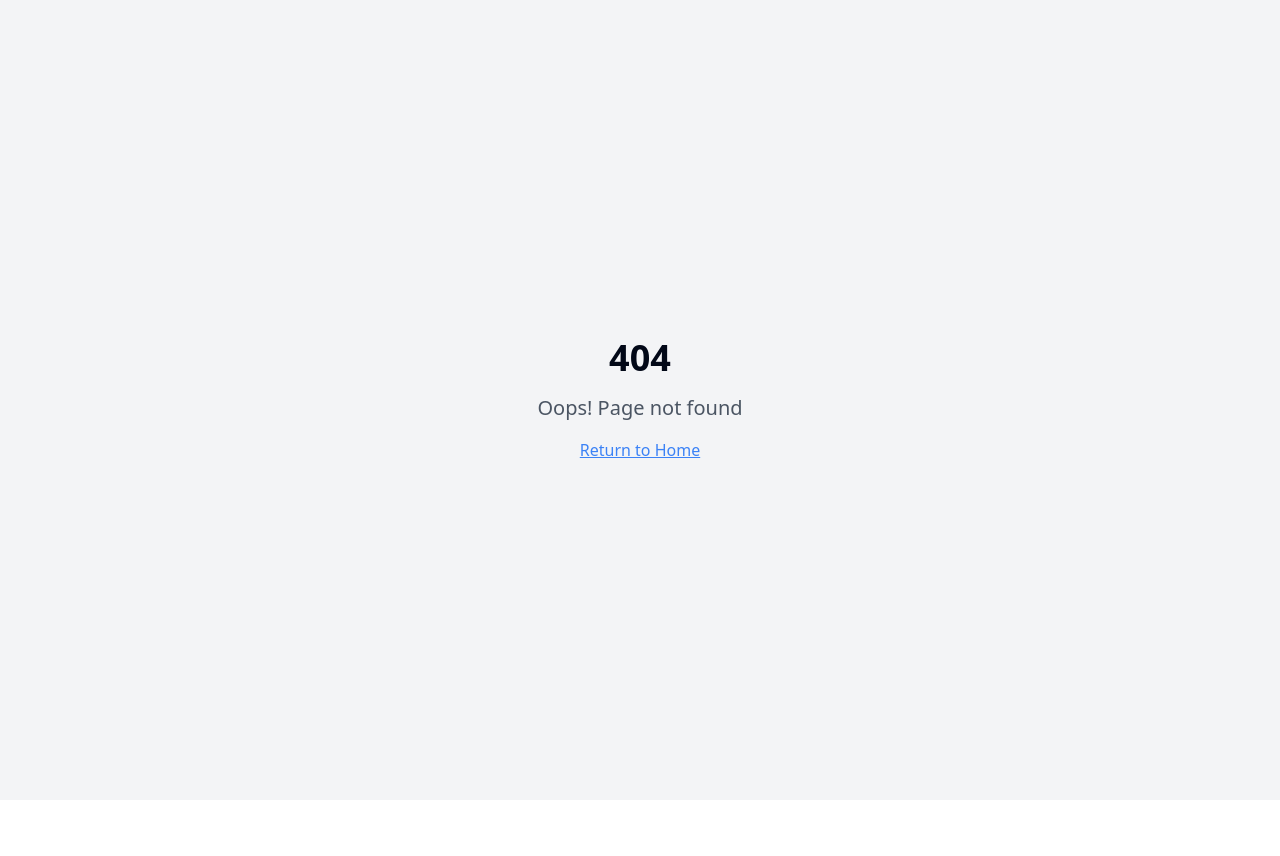
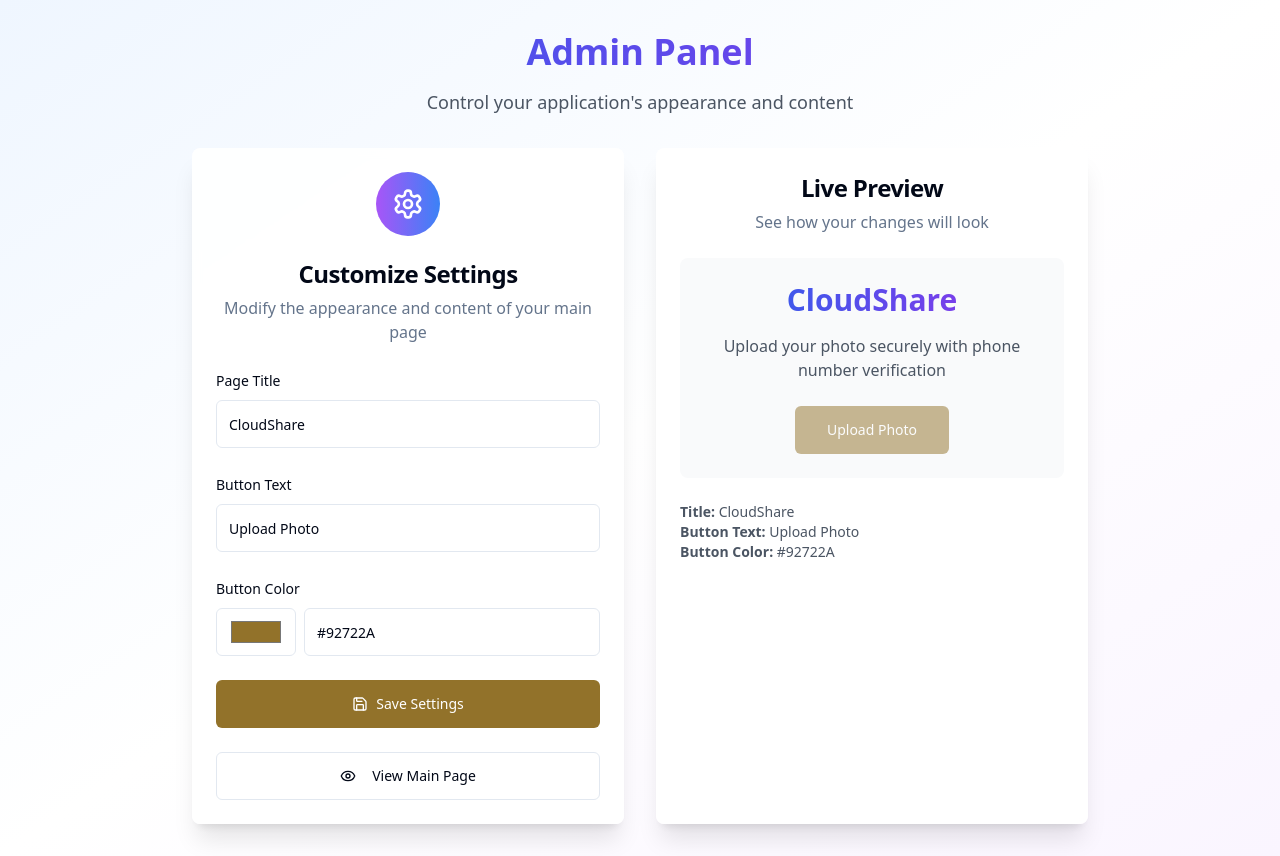
Before and after one commit to HSN-LUCA/snap-link-share-photo, a React (Vite) app: page /admin in a window 1280 px wide. Before the commit this address had no page. Before the commit the page ends 800 px from the top, so only its background shows below. Built offline with nearby package versions, Linux system fonts and the light colour scheme.

Commit message:
feat: Add admin panel for UI customization
Adds an admin panel to control button color, text, and title on the UI.

```diff
--- a/src/App.tsx
+++ b/src/App.tsx
@@ -6,6 +6,7 @@ import { QueryClient, QueryClientProvider } from "@tanstack/react-query";
 import { BrowserRouter, Routes, Route } from "react-router-dom";
 import Index from "./pages/Index";
 import Download from "./pages/Download";
+import Admin from "./pages/Admin";
 import NotFound from "./pages/NotFound";
 
 const queryClient = new QueryClient();
@@ -19,6 +20,7 @@ const App = () => (
         <Routes>
           <Route path="/" element={<Index />} />
           <Route path="/find-photo" element={<Download />} />
+          <Route path="/admin" element={<Admin />} />
           {/* ADD ALL CUSTOM ROUTES ABOVE THE CATCH-ALL "*" ROUTE */}
           <Route path="*" element={<NotFound />} />
         </Routes>
--- /dev/null
+++ b/src/pages/Admin.tsx
@@ -0,0 +1,199 @@
+
+import { useState, useEffect } from "react";
+import { Button } from "@/components/ui/button";
+import { Input } from "@/components/ui/input";
+import { Card, CardContent, CardDescription, CardHeader, CardTitle } from "@/components/ui/card";
+import { Label } from "@/components/ui/label";
+import { Settings, Save, Eye } from "lucide-react";
+import { useToast } from "@/hooks/use-toast";
+import { Link } from "react-router-dom";
+
+interface AdminSettings {
+  buttonColor: string;
+  buttonText: string;
+  pageTitle: string;
+}
+
+const Admin = () => {
+  const [settings, setSettings] = useState<AdminSettings>({
+    buttonColor: "#92722A",
+    buttonText: "Upload Photo",
+    pageTitle: "CloudShare"
+  });
+  const [isSaving, setIsSaving] = useState(false);
+  const { toast } = useToast();
+
+  useEffect(() => {
+    // Load settings from localStorage on component mount
+    const savedSettings = localStorage.getItem('adminSettings');
+    if (savedSettings) {
+      setSettings(JSON.parse(savedSettings));
+    }
+  }, []);
+
+  const handleSave = () => {
+    setIsSaving(true);
+
+    // Save settings to localStorage
+    localStorage.setItem('adminSettings', JSON.stringify(settings));
+
+    setTimeout(() => {
+      setIsSaving(false);
+      toast({
+        title: "Settings Saved!",
+        description: "Your changes have been applied successfully",
+      });
+    }, 1000);
+  };
+
+  const handleInputChange = (field: keyof AdminSettings, value: string) => {
+    setSettings(prev => ({
+      ...prev,
+      [field]: value
+    }));
+  };
+
+  return (
+    <div className="min-h-screen bg-gradient-to-br from-blue-50 via-white to-purple-50">
+      <div className="container mx-auto px-4 py-8">
+        <div className="text-center mb-8">
+          <h1 className="text-4xl font-bold bg-gradient-to-r from-blue-600 to-purple-600 bg-clip-text text-transparent mb-4">
+            Admin Panel
+          </h1>
+          <p className="text-gray-600 text-lg">
+            Control your application's appearance and content
+          </p>
+        </div>
+
+        <div className="max-w-4xl mx-auto grid grid-cols-1 lg:grid-cols-2 gap-8">
+          {/* Settings Panel */}
+          <Card className="backdrop-blur-sm bg-white/90 shadow-xl border-0">
+            <CardHeader className="text-center">
+              <div className="mx-auto w-16 h-16 bg-gradient-to-r from-purple-500 to-blue-500 rounded-full flex items-center justify-center mb-4">
+                <Settings className="w-8 h-8 text-white" />
+              </div>
+              <CardTitle className="text-2xl">Customize Settings</CardTitle>
+              <CardDescription className="text-base">
+                Modify the appearance and content of your main page
+              </CardDescription>
+            </CardHeader>
+            <CardContent className="space-y-6">
+              <div className="space-y-2">
+                <Label htmlFor="pageTitle" className="text-sm font-medium">
+                  Page Title
+                </Label>
+                <Input
+                  id="pageTitle"
+                  value={settings.pageTitle}
+                  onChange={(e) => handleInputChange('pageTitle', e.target.value)}
+                  placeholder="Enter page title"
+                  className="h-12"
+                />
+              </div>
+
+              <div className="space-y-2">
+                <Label htmlFor="buttonText" className="text-sm font-medium">
+                  Button Text
+                </Label>
+                <Input
+                  id="buttonText"
+                  value={settings.buttonText}
+                  onChange={(e) => handleInputChange('buttonText', e.target.value)}
+                  placeholder="Enter button text"
+                  className="h-12"
+                />
+              </div>
+
+              <div className="space-y-2">
+                <Label htmlFor="buttonColor" className="text-sm font-medium">
+                  Button Color
+                </Label>
+                <div className="flex space-x-2">
+                  <Input
+                    id="buttonColor"
+                    type="color"
+                    value={settings.buttonColor}
+                    onChange={(e) => handleInputChange('buttonColor', e.target.value)}
+                    className="h-12 w-20"
+                  />
+                  <Input
+                    value={settings.buttonColor}
+                    onChange={(e) => handleInputChange('buttonColor', e.target.value)}
+                    placeholder="#92722A"
+                    className="h-12 flex-1"
+                  />
+                </div>
+              </div>
+
+              <Button
+                onClick={handleSave}
+                disabled={isSaving}
+                className="w-full h-12 text-white font-medium"
+                style={{ backgroundColor: settings.buttonColor }}
+              >
+                {isSaving ? (
+                  <div className="flex items-center space-x-2">
+                    <div className="w-4 h-4 border-2 border-white border-t-transparent rounded-full animate-spin"></div>
+                    <span>Saving...</span>
+                  </div>
+                ) : (
+                  <div className="flex items-center space-x-2">
+                    <Save className="w-4 h-4" />
+                    <span>Save Settings</span>
+                  </div>
+                )}
+              </Button>
+
+              <Button
+                asChild
+                variant="outline"
+                className="w-full h-12"
+              >
+                <Link to="/">
+                  <Eye className="w-4 h-4 mr-2" />
+                  View Main Page
+                </Link>
+              </Button>
+            </CardContent>
+          </Card>
+
+          {/* Preview Panel */}
+          <Card className="backdrop-blur-sm bg-white/90 shadow-xl border-0">
+            <CardHeader className="text-center">
+              <CardTitle className="text-2xl">Live Preview</CardTitle>
+              <CardDescription className="text-base">
+                See how your changes will look
+              </CardDescription>
+            </CardHeader>
+            <CardContent className="space-y-6">
+              <div className="text-center p-6 bg-gray-50 rounded-lg">
+                <h2 className="text-3xl font-bold bg-gradient-to-r from-blue-600 to-purple-600 bg-clip-text text-transparent mb-4">
+                  {settings.pageTitle}
+                </h2>
+                <p className="text-gray-600 mb-6">
+                  Upload your photo securely with phone number verification
+                </p>
+
+                <Button
+                  className="h-12 text-white font-medium px-8"
+                  style={{ backgroundColor: settings.buttonColor }}
+                  disabled
+                >
+                  {settings.buttonText}
+                </Button>
+              </div>
+
+              <div className="text-sm text-gray-600">
+                <p><strong>Title:</strong> {settings.pageTitle}</p>
+                <p><strong>Button Text:</strong> {settings.buttonText}</p>
+                <p><strong>Button Color:</strong> {settings.buttonColor}</p>
+              </div>
+            </CardContent>
+          </Card>
+        </div>
+      </div>
+    </div>
+  );
+};
+
+export default Admin;
--- a/src/pages/Index.tsx
+++ b/src/pages/Index.tsx
@@ -1,18 +1,38 @@
-import { useState } from "react";
+import { useState, useEffect } from "react";
 import { Button } from "@/components/ui/button";
 import { Input } from "@/components/ui/input";
 import { Card, CardContent, CardDescription, CardHeader, CardTitle } from "@/components/ui/card";
 import { Label } from "@/components/ui/label";
-import { Upload, Shield, Download } from "lucide-react";
+import { Upload, Shield, Download, Settings } from "lucide-react";
 import { useToast } from "@/hooks/use-toast";
 import { uploadPhoto } from "@/lib/photoStorage";
+import { Link } from "react-router-dom";
+
+interface AdminSettings {
+  buttonColor: string;
+  buttonText: string;
+  pageTitle: string;
+}
 
 const Index = () => {
   const [selectedFile, setSelectedFile] = useState<File | null>(null);
   const [phoneNumber, setPhoneNumber] = useState("");
   const [isUploading, setIsUploading] = useState(false);
   const [isUploaded, setIsUploaded] = useState(false);
+  const [adminSettings, setAdminSettings] = useState<AdminSettings>({
+    buttonColor: "#92722A",
+    buttonText: "Upload Photo",
+    pageTitle: "CloudShare"
+  });
   const { toast } = useToast();
+
+  useEffect(() => {
+    // Load admin settings from localStorage
+    const savedSettings = localStorage.getItem('adminSettings');
+    if (savedSettings) {
+      setAdminSettings(JSON.parse(savedSettings));
+    }
+  }, []);
 
   const handleFileChange = (event: React.ChangeEvent<HTMLInputElement>) => {
     const file = event.target.files?.[0];
@@ -70,13 +90,22 @@ const Index = () => {
   return (
     <div className="min-h-screen bg-gradient-to-br from-blue-50 via-white to-purple-50">
       <div className="container mx-auto px-4 py-8">
-        <div className="text-center mb-12">
+        <div className="text-center mb-12 relative">
           <h1 className="text-4xl font-bold bg-gradient-to-r from-blue-600 to-purple-600 bg-clip-text text-transparent mb-4">
-            CloudShare
+            {adminSettings.pageTitle}
           </h1>
           <p className="text-gray-600 text-lg max-w-2xl mx-auto">
             Upload your photo securely with phone number verification
           </p>
+
+          {/* Admin Panel Link */}
+          <Link
+            to="/admin"
+            className="absolute top-0 right-0 p-2 text-gray-400 hover:text-gray-600 transition-colors"
+            title="Admin Panel"
+          >
+            <Settings className="w-6 h-6" />
+          </Link>
         </div>
 
         <div className="max-w-2xl mx-auto">
@@ -129,7 +158,7 @@ const Index = () => {
                   onClick={handleUpload}
                   disabled={isUploading}
                   className="w-full h-12 text-white font-medium"
-                  style={{ backgroundColor: '#92722A' }}
+                  style={{ backgroundColor: adminSettings.buttonColor }}
                 >
                   {isUploading ? (
                     <div className="flex items-center space-x-2">
@@ -139,7 +168,7 @@ const Index = () => {
                   ) : (
                     <div className="flex items-center space-x-2">
                       <Upload className="w-4 h-4" />
-                      <span>Upload Photo</span>
+                      <span>{adminSettings.buttonText}</span>
                     </div>
                   )}
                 </Button>
```
